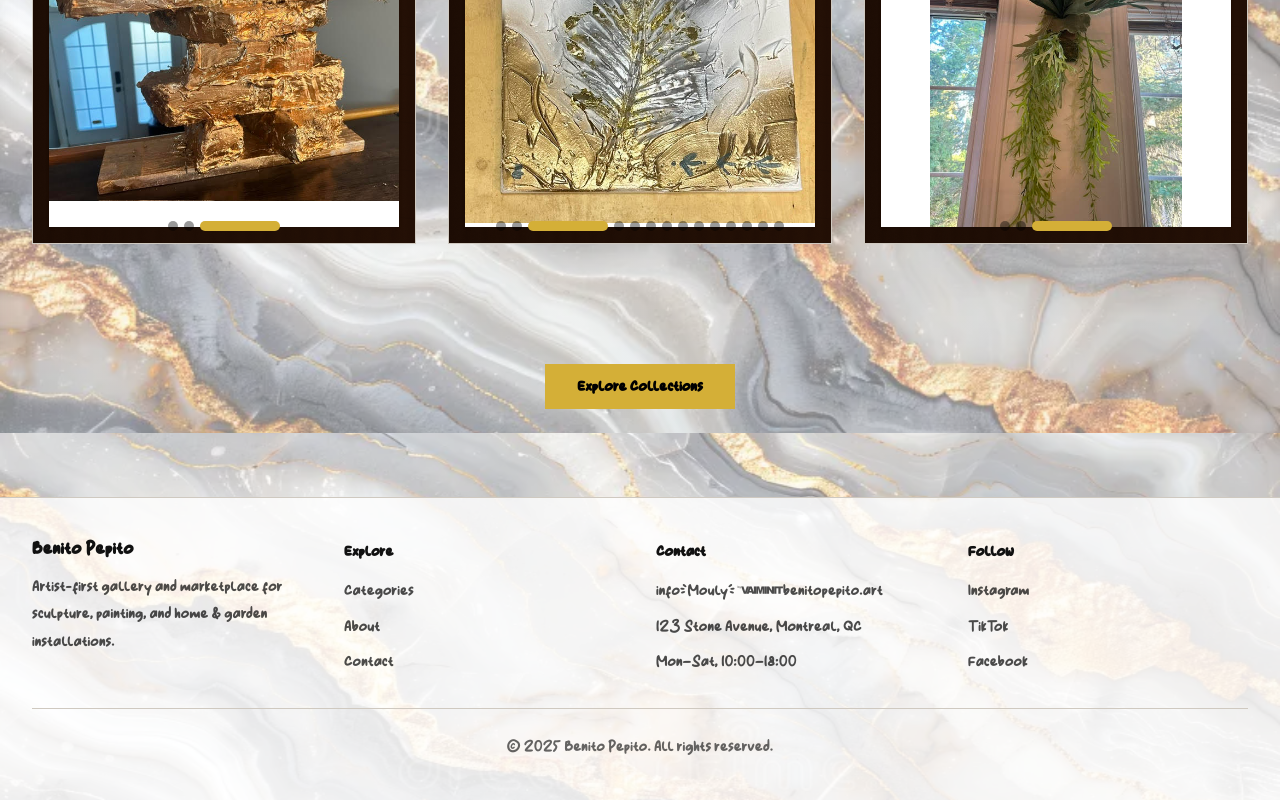
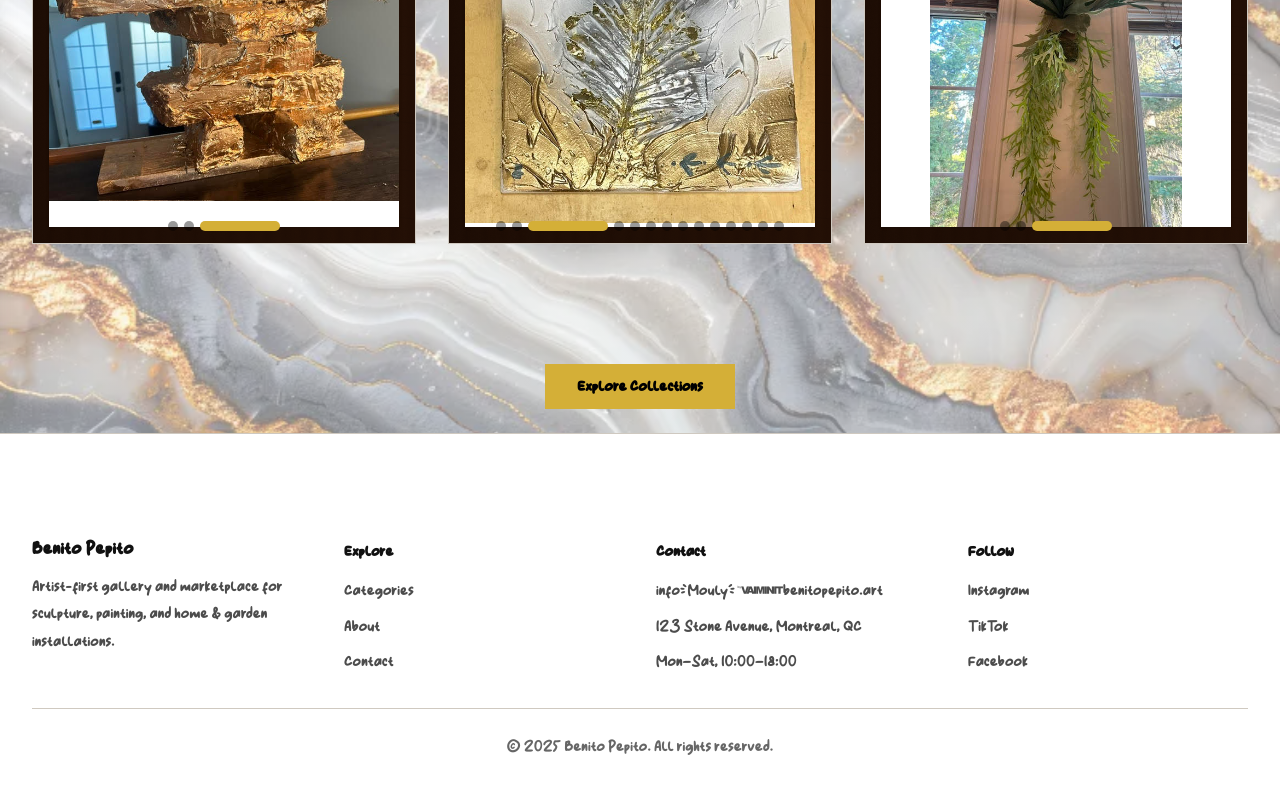
Before and after one commit to proteauj/benito-pepito, a Next.js app in the folder my-app/: page / in a window 1280 px wide. Shown: the part 447-1247 px from the top of the page. Built offline with nearby package versions, Linux system fonts and the light colour scheme.

Commit message:
Improve footer look

```diff
--- a/my-app/src/components/SiteFooter.tsx
+++ b/my-app/src/components/SiteFooter.tsx
@@ -5,7 +5,7 @@ import { useI18n } from '@/i18n/I18nProvider';
 export default function SiteFooter() {
   const { t } = useI18n();
   return (
-    <footer className="mt-16 bg-white/80 border-t border-[#cfc9c0] text-[var(--foreground)]">
+    <footer className="pt-16 bg-white border-t border-[#cfc9c0] text-[var(--foreground)]">
       <div className="max-w-7xl mx-auto px-4 sm:px-6 lg:px-8 py-10">
         <div className="grid grid-cols-1 md:grid-cols-4 gap-8">
           <div>
```
